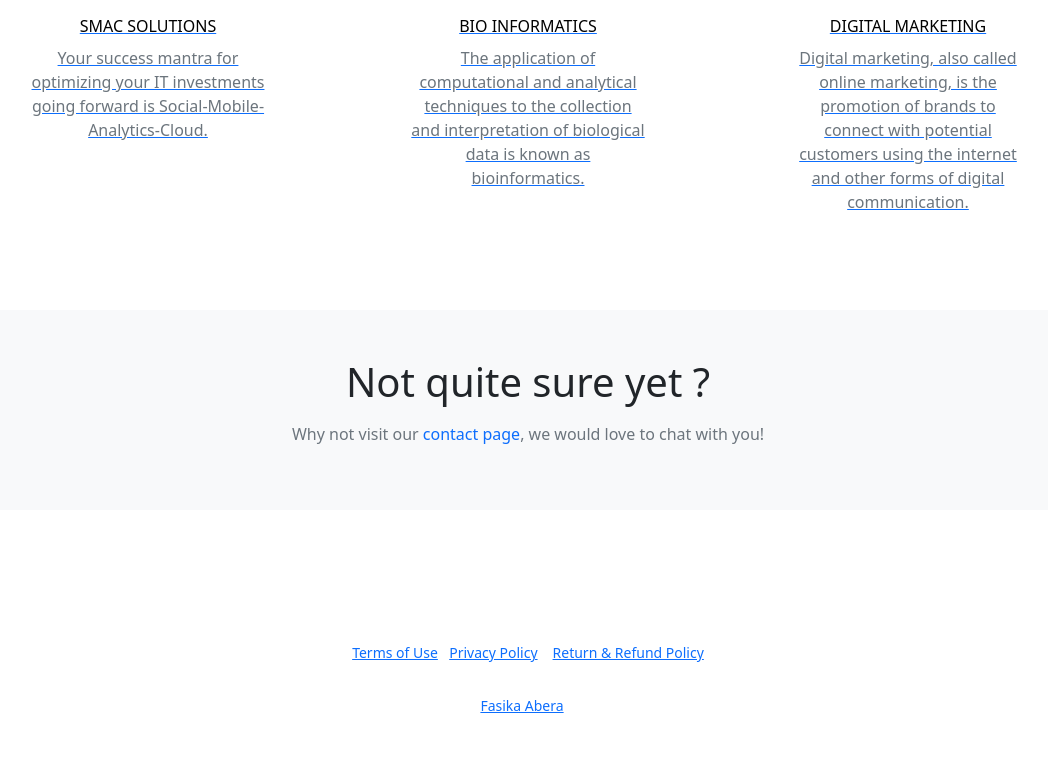
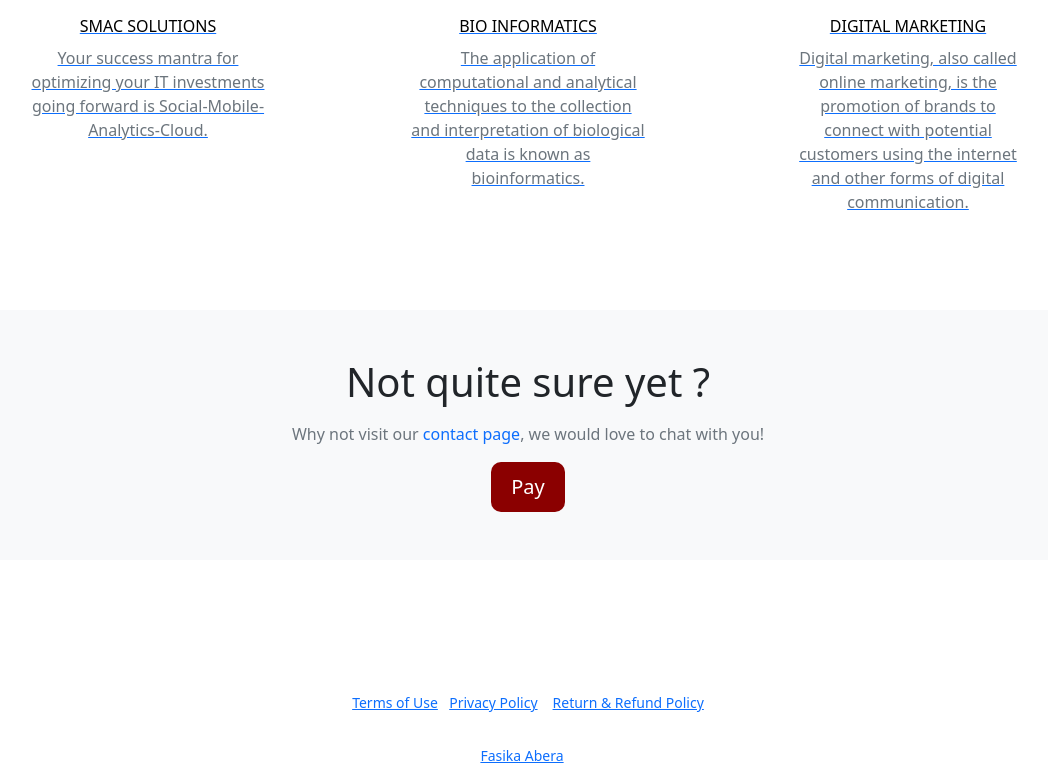
Before and after one commit to fasik1377/santsai-website, a React (Create React App) app: page /service in a window 1280 px wide. Shown: the part 945-1727 px from the top of the page, without its empty margins (112-1160 px from the left). Before the commit the page ends 1677 px from the top, so only its background shows below. Built offline with nearby package versions, Linux system fonts and the light colour scheme; the HTML template or start-up script is replaced by a standard one.

Commit message:
integrate razorpay

```diff
--- a/package.json
+++ b/package.json
@@ -11,8 +11,10 @@
     "@testing-library/jest-dom": "^4.2.4",
     "@testing-library/react": "^9.5.0",
     "@testing-library/user-event": "^7.2.1",
+    "axios": "^1.7.2",
     "bootstrap": "^5.0.0-alpha1",
     "bootstrap-icons": "^1.11.3",
+    "dotenv": "^16.4.5",
     "gh-pages": "^3.2.3",
     "jquery": "^3.7.1",
     "popper.js": "^1.16.1",
--- a/public/index.html
+++ b/public/index.html
@@ -6,6 +6,7 @@
       <link rel='icon' href='%PUBLIC_URL%/favicon.ico' /><script src="https://code.jquery.com/jquery-3.3.1.slim.min.js" integrity="sha384-q8i/X+965DzO0rT7abK41JStQIAqVgRVzpbzo5smXKp4YfRvH+8abtTE1Pi6jizo" crossorigin="anonymous"></script>
       <script src="https://cdn.jsdelivr.net/npm/popper.js@1.14.3/dist/umd/popper.min.js" integrity="sha384-ZMP7rVo3mIykV+2+9J3UJ46jBk0WLaUAdn689aCwoqbBJiSnjAK/l8WvCWPIPm49" crossorigin="anonymous"></script>
       <script src="https://cdn.jsdelivr.net/npm/bootstrap@4.1.3/dist/js/bootstrap.min.js" integrity="sha384-ChfqqxuZUCnJSK3+MXmPNIyE6ZbWh2IMqE241rYiqJxyMiZ6OW/JmZQ5stwEULTy" crossorigin="anonymous"></script>
+      <script src="https://checkout.razorpay.com/v1/checkout.js"></script>
       <title>Santsai Corporation Pvt. Ltd.</title>
    </head>
    <body>
--- a/src/pages/Service.jsx
+++ b/src/pages/Service.jsx
@@ -1,7 +1,8 @@
-import React from "react";
+import React,{useState} from "react";
 import { NavLink } from "react-router-dom";
 import Secheader from "./common/Secondaryheader";
 import Data from "../data/Servicesdata";
+import axios from "axios"
 
 const Scards = (props) => {
   return (
@@ -17,6 +18,53 @@ const Scards = (props) => {
 };
 
 const Service = () => {
+  const [book, setBook] = useState({
+		name: "The Fault In Our Stars",
+		author: "John Green",
+		img: "https://images-na.ssl-images-amazon.com/images/I/817tHNcyAgL.jpg",
+		price: 250,
+	});
+
+	const initPayment = (data) => {
+    console.log("data: ",data)
+		const options = {
+			key: process.env.REACT_RAZORPAY_KEY ,
+			amount: data.amount,
+			currency: data.currency,
+			name: book.name,
+			description: "Test Transaction",
+			image: book.img,
+			order_id: data.id,
+			handler: async (response) => {
+				try {
+					const verifyUrl = "http://localhost:4000/payment/verify";
+					const { data } = await axios.post(verifyUrl, response);
+					console.log(data);
+				} catch (error) {
+					console.log(error);
+				}
+			},
+			theme: {
+				color: "#3399cc",
+			},
+		};
+		const rzp1 = new window.Razorpay(options);
+		rzp1.open();
+	};
+
+	const handlePayment = async () => {
+		try {
+			const orderUrl = "http://localhost:4000/payment/orders";
+			const { data } = await axios.post(orderUrl, { amount: book.price });
+			console.log(data);
+      if(data.data){
+			initPayment(data.data);
+    }
+		} catch (error) {
+			console.log(error);
+		}
+	};
+
   return (
     <>
 
@@ -50,6 +98,20 @@ const Service = () => {
         <div className="container py-5 text-center">
           <p className="display-6">Not quite sure yet ?</p>
           <p className="text-muted">Why not visit our <NavLink className="text-decoration-none" to="/contact">contact page</NavLink>, we would love to chat with you!</p>
+          <button
+  onClick={handlePayment}
+  style={{
+    backgroundColor: 'darkred',
+    color: 'white',
+    fontSize: '20px', // Makes the button bigger
+    padding: '10px 20px', // Increases the size
+    borderRadius: '10px', // Curves the edges
+    border: 'none', // Removes default border
+    cursor: 'pointer' // Changes cursor on hover
+  }}
+>
+  Pay
+</button>
         </div>
       </section>
     </>
```
Also changed, not shown: 2 other files (tests, documents, lock files or other folders).
